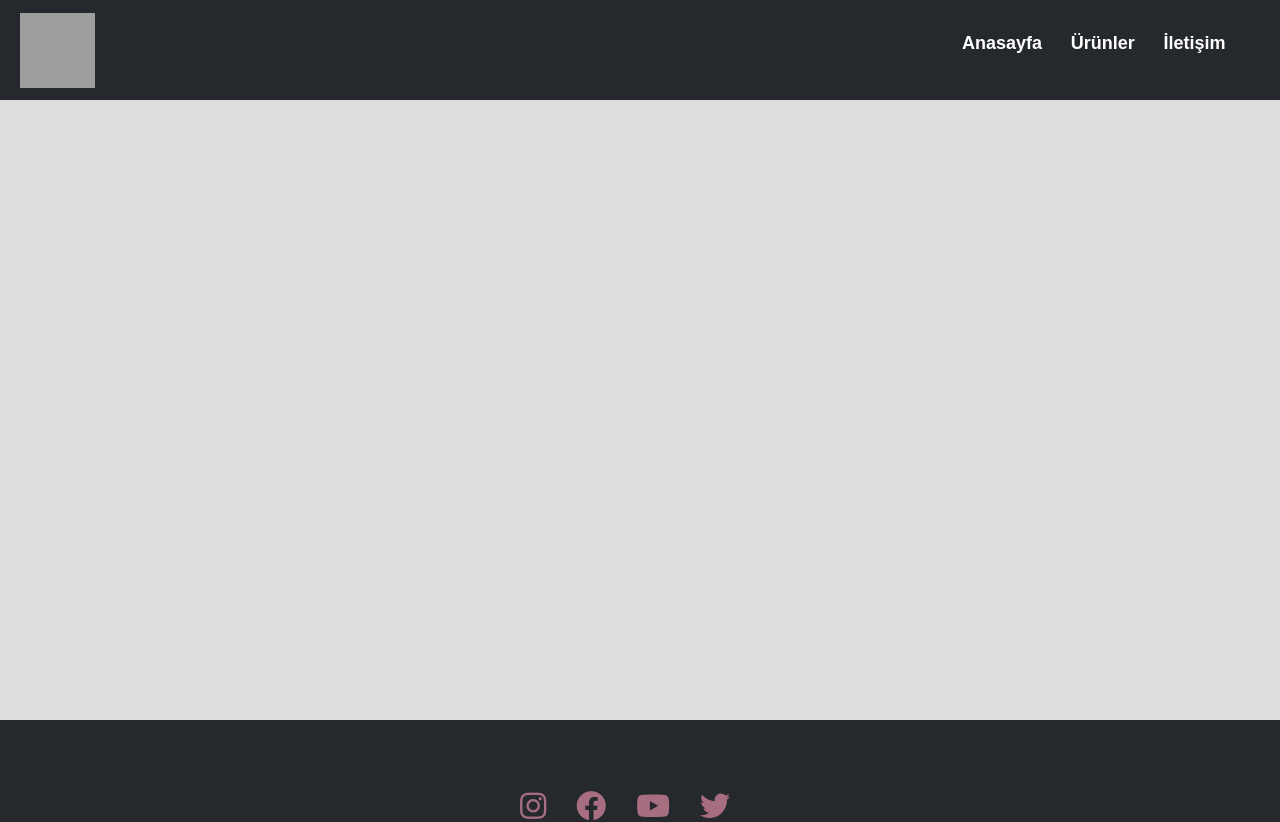
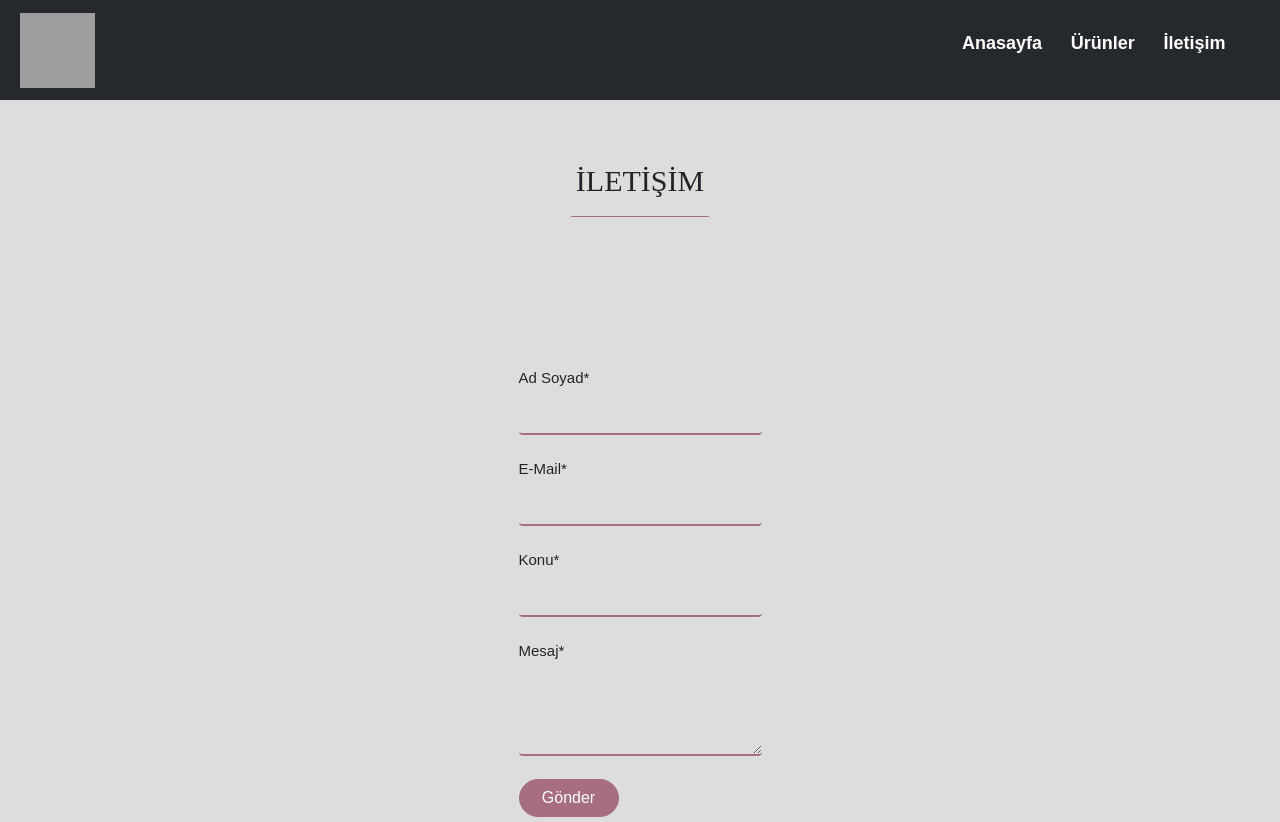
Before and after one commit to melihdizdar/your-tastehouse, a React (Create React App) app in the folder frontend/: page /contact in a window 1280 px wide. Shown: the top 822 px of the page. Built offline with nearby package versions, Linux system fonts and the light colour scheme; grey boxes are pictures that could not be loaded; the HTML template or start-up script is replaced by a standard one.

Commit message:
add contact screen

```diff
--- a/frontend/package.json
+++ b/frontend/package.json
@@ -6,6 +6,7 @@
     "@testing-library/jest-dom": "^5.11.4",
     "@testing-library/react": "^11.1.0",
     "@testing-library/user-event": "^12.1.10",
+    "emailjs-com": "^3.2.0",
     "react": "^17.0.2",
     "react-bootstrap": "^2.0.0",
     "react-dom": "^17.0.2",
--- a/frontend/src/App.js
+++ b/frontend/src/App.js
@@ -4,6 +4,7 @@ import { BrowserRouter, Route } from 'react-router-dom';
 import HomeScreen from './screens/HomeScreen';
 import NavBar from './components/Navbar';
 import Footer from './components/Footer';
+import ContactScreen from './screens/ContactScreen';
 
 function App() {
   return (
@@ -11,7 +12,8 @@ function App() {
       <div className="grid-container">
         <NavBar/>
         <main>
-          <Route path="/" component={HomeScreen} exact></Route>
+          <Route path="/" component={HomeScreen} exact/>
+          <Route path="/contact" component={ContactScreen}/>
         </main>
         <Footer/>
       </div>
--- /dev/null
+++ b/frontend/src/screens/ContactScreen.js
@@ -0,0 +1,51 @@
+import { Button, Form } from "react-bootstrap"
+import "./styles/contact.css"
+import emailjs from 'emailjs-com';
+
+export default function ContactScreen() {
+    function sendEmail(e) {
+        e.preventDefault();
+
+        emailjs.sendForm('service_kcqci79', 'template_2wjt6up', e.target, 'user_16OuB6j1zp2w7ocAR6OWs')
+          .then((result) => {
+              console.log(result.text);
+          }, (error) => {
+              console.log(error.text);
+          });
+          e.target.reset()
+    }
+
+    return (
+        <div className="contact">
+            <div className="contactContent">
+                <div className="contactHeader">İLETİŞİM</div>
+                <div className="contactbar"></div>
+                <div className="formStage">
+                    <Form className="form" onSubmit={sendEmail}>
+                        <Form.Group className="nameClass" controlId="nameControl">
+                            <Form.Label>Ad Soyad*</Form.Label>
+                            <Form.Control type="text" name="name"/>
+                        </Form.Group>
+                        <br/>
+                        <Form.Group className="emailClass" controlId="emailControl">
+                            <Form.Label>E-Mail*</Form.Label>
+                            <Form.Control type="text" name="email"/>
+                        </Form.Group>
+                        <br/>
+                        <Form.Group className="subjectClass" controlId="nameControl">
+                            <Form.Label>Konu*</Form.Label>
+                            <Form.Control type="text" name="subject"/>
+                        </Form.Group>
+                        <br/>
+                        <Form.Group className="messageClass" controlId="messageControl">
+                            <Form.Label>Mesaj*</Form.Label>
+                            <Form.Control as="textarea" rows={3}  name="message" className="textareaClass"/>
+                        </Form.Group>
+                        <br/>
+                        <Button type="submit" className="button">Gönder</Button>
+                    </Form>
+                    </div>
+            </div>
+        </div>
+    )
+}
--- /dev/null
+++ b/frontend/src/screens/styles/contact.css
@@ -0,0 +1,105 @@
+.contact{
+    width: 100%;
+}
+.contactContent{
+    margin-top: 5%;
+    margin-bottom: 10%;
+    display: grid;
+    place-items: center;
+    font-family: 'Play', sans-serif;
+    font-size: 15px;
+}
+.contactbar{
+    width: 11%;
+    height: 1px;
+    margin-bottom: 2%;
+    margin-top: 1%;
+    background-color: #a76e81;
+}
+.contactHeader{
+    text-align: center;
+    font-family: 'Kaushan Script', cursive;
+    font-size: 30px;
+}
+.formStage{
+    margin-top: 10%;
+    margin-left: 25%;
+    margin-right: 25%;
+}
+input[type=text]{
+    width: 100%;
+    box-sizing: border-box;
+    border: none;
+    border-bottom: 2px solid #a76e81;
+    color: black;
+    font-weight: bold;
+    background:none;
+}
+input:hover[type=text]{
+    width: 100%;
+    box-sizing: border-box;
+    border: none;
+    border-bottom: 2px solid #a76e81;
+    background:none;
+    opacity: 0.5;
+}
+.textareaClass{
+    width: 100%;
+    box-sizing: border-box;
+    border: none;
+    border-bottom: 2px solid #a76e81;
+    color: black;
+    font-weight: bold;
+    background:none;
+}
+.textareaClass:hover{
+    width: 100%;
+    box-sizing: border-box;
+    border: none;
+    color: black;
+    border-bottom: 2px solid #a76e81;;
+    background:none;
+    opacity: 0.5;
+}
+.button{
+    border-radius: 50px;
+    background-color: #a76e81;;
+    color: white;
+    border-color: #a76e81;;
+    width: 100px;
+}
+.button:hover{
+    background:none;
+    color: black;
+    border-color: #a76e81;;
+}
+@media screen and (max-width: 991px) {
+/* start of large tablet styles */
+    .contactbar{
+        width: 18%;
+        height: 1px;
+        margin-bottom: 2%;
+        margin-top: 1%;
+        background-color: #a76e81;
+    }
+}
+@media screen and (max-width: 767px) {
+/* start of medium tablet styles */
+    .contactbar{
+        width: 22%;
+        height: 1px;
+        margin-bottom: 2%;
+        margin-top: 1%;
+        background-color: #a76e81;
+    }
+}
+@media screen and (max-width: 479px) {
+/* start of phone styles */
+    .contactbar{
+        width: 41%;
+        height: 1px;
+        margin-bottom: 2%;
+        margin-top: 1%;
+        background-color: #a76e81;
+    }
+}
```
Also changed, not shown: 1 other file (tests, documents, lock files or other folders).
